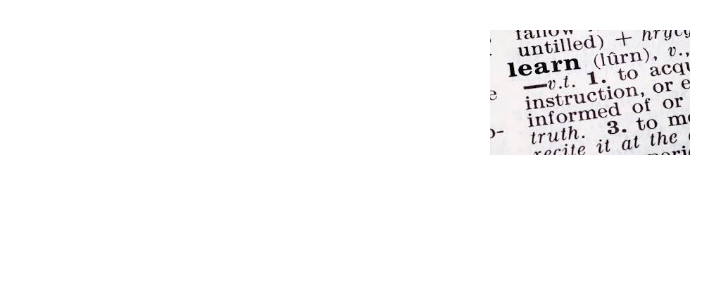
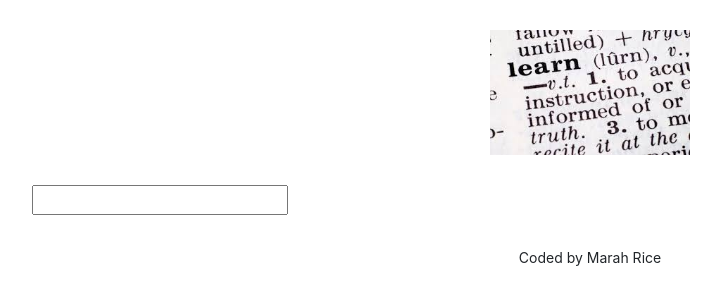
Before and after one commit to MarahDeven/react-dictionary-app, a React (Create React App) app: page / in a window 1280 px wide. Shown: the top 304 px of the page, without its empty margins (50-771 px from the left). Built offline with nearby package versions, Linux system fonts and the light colour scheme.

Commit message:
created initial search form for dictionary

```diff
--- a/src/App.css
+++ b/src/App.css
@@ -7,3 +7,8 @@
   display: block;
   margin: 0 auto;
 }
+
+.App-footer {
+  text-align: center;
+  margin: 30px 0;
+}
--- a/src/App.js
+++ b/src/App.js
@@ -1,12 +1,21 @@
 import dictionary from "./dictionary.jpg";
+import Dictionary from "./Dictionary.js";
 import "./App.css";
 
 function App() {
   return (
     <div className="App">
-      <header className="App-header">
-        <img src={dictionary} className="App-logo img-fluid" alt="logo" />
-      </header>
+      <div className="container">
+        <header className="App-header">
+          <img src={dictionary} className="App-logo img-fluid" alt="logo" />
+        </header>
+        <main>
+          <Dictionary />
+        </main>
+        <footer className="App-footer">
+          <small>Coded by Marah Rice</small>
+        </footer>
+      </div>
     </div>
   );
 }
--- /dev/null
+++ b/src/Dictionary.js
@@ -0,0 +1,23 @@
+import React, { useState } from "react";
+import "./Dictionary.css";
+
+export default function Dictionary() {
+  let [keyword, setKeyword] = useState("");
+
+  function search(event) {
+    event.preventDefault();
+    alert(`Searching for ${keyword} definition`);
+  }
+
+  function handleKeywordChange(event) {
+    setKeyword(event.target.value);
+  }
+
+  return (
+    <div className="Dictionary">
+      <form onSubmit={search}>
+        <input type="search" onChange={handleKeywordChange} />
+      </form>
+    </div>
+  );
+}
```
Also changed, not shown: src/Dictionary.css (added), 1 other file (tests, documents, lock files or other folders).
